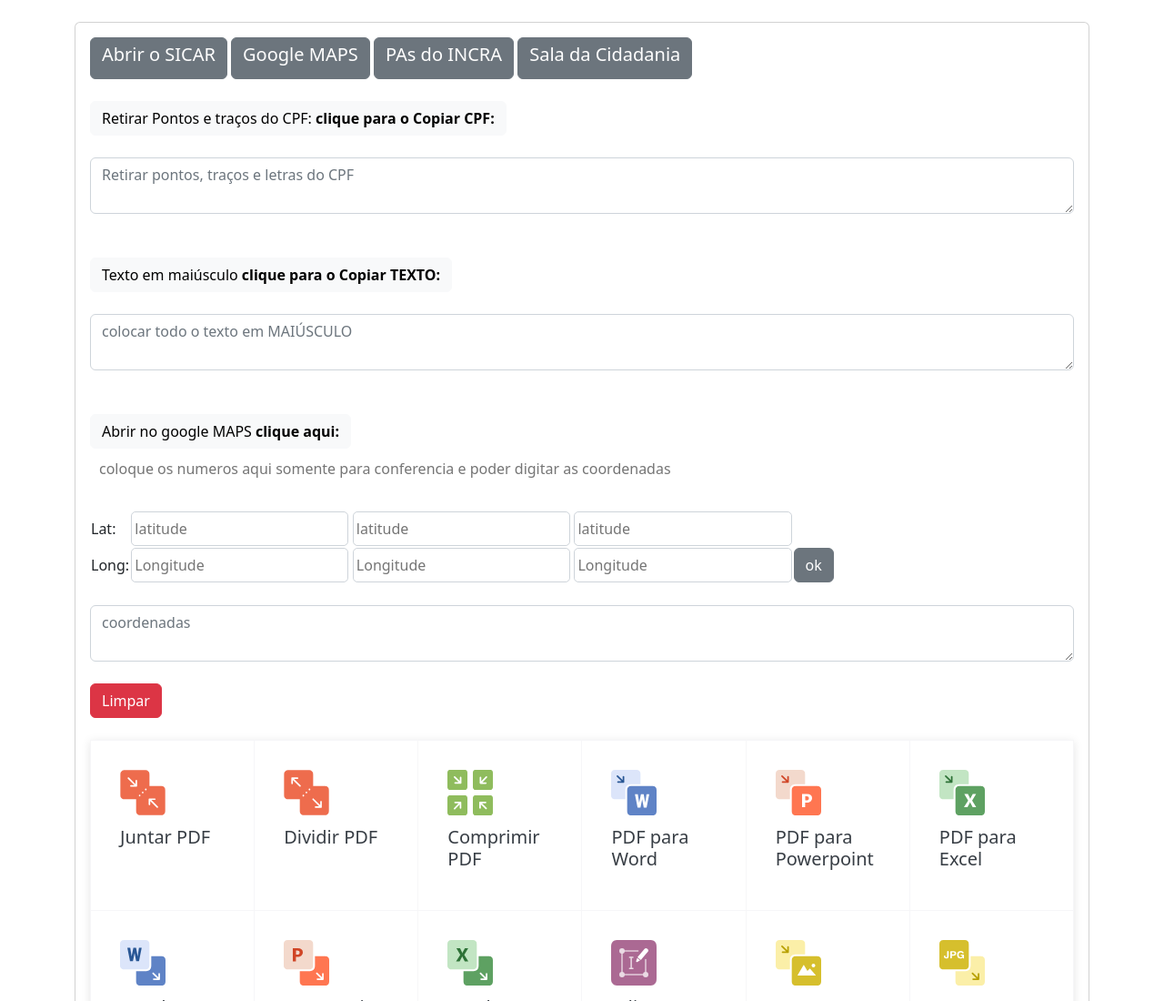
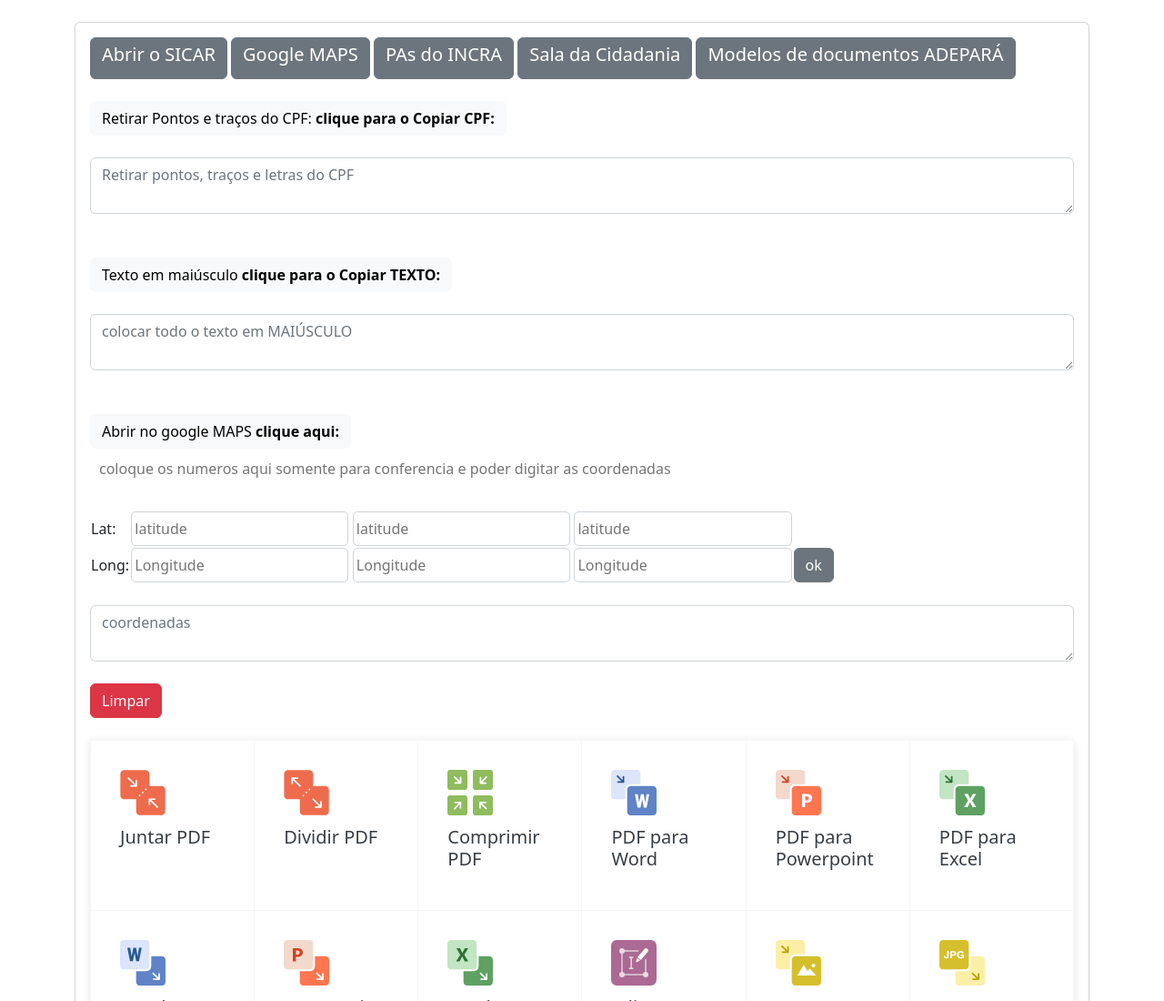
Before and after one commit to marceloteck/tools, a plain HTML site: page index.html in a window 1280 px wide. Shown: the top 1100 px of the page at 91% size. Drawn offline with nearby package versions, Linux system fonts and the light colour scheme.

Commit message:
Update index.html

```diff
--- a/index.html
+++ b/index.html
@@ -167,6 +167,11 @@
   <button type="button" class="btn btn-secondary"  onclick="
   window.open('https://saladacidadania.incra.gov.br/?AspxAutoDetectCookieSupport=1', '_blank');" id="cop" >
   <h5>Sala da Cidadania</h5>
+ </button>
+
+  <button type="button" class="btn btn-secondary"  onclick="
+  window.open('https://drive.google.com/drive/folders/10zs5cd4-UM-y52T8x4kw-mLEiHmRYQwr?usp=sharing', '_blank');" id="cop" >
+  <h5>Modelos de documentos ADEPARÁ</h5>
  </button>
 
   <br><br>
```
